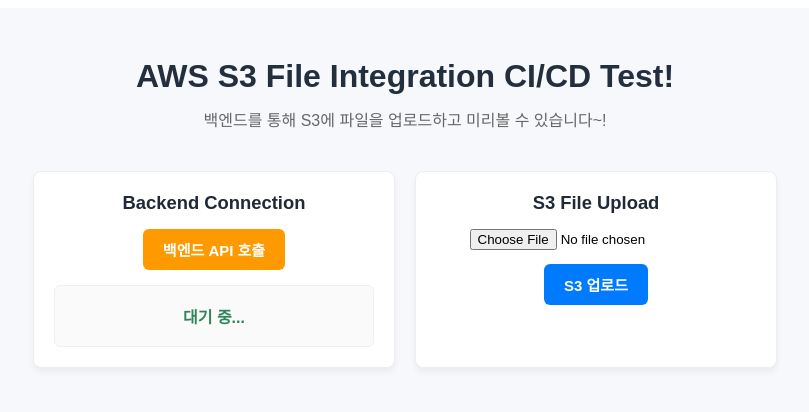
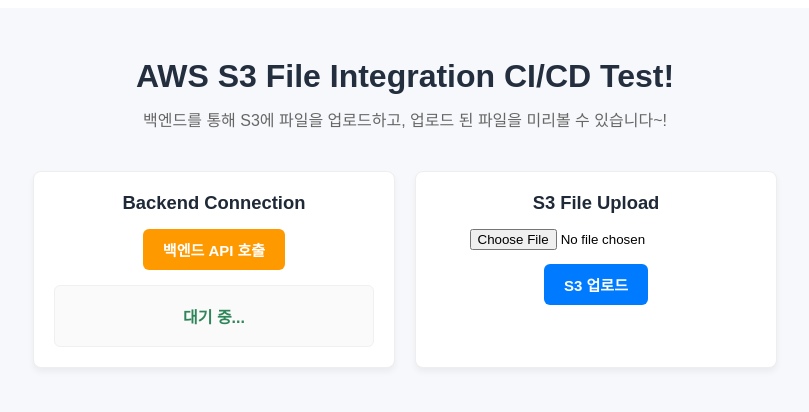
Before and after one commit to mmije0ng/Rookies_Terraform-k8s-FE, a React (Vite) app: page / in a window 1280 px wide. Shown: the top 412 px of the page, without its empty margins (235-1044 px from the left). Built offline with nearby package versions, Linux system fonts and the light colour scheme; no server answers.

Commit message:
test: update frontend copy for ArgoCD sync
- Changed header description text to trigger frontend deployment sync

```diff
--- a/src/App.tsx
+++ b/src/App.tsx
@@ -77,7 +77,7 @@
       <header style={headerStyle}>
         <h1 style={titleStyle}>AWS S3 File Integration CI/CD Test!</h1>
         <p style={descriptionStyle}>
-          백엔드를 통해 S3에 파일을 업로드하고 미리볼 수 있습니다~!
+          백엔드를 통해 S3에 파일을 업로드하고, 업로드 된 파일을 미리볼 수 있습니다~!
         </p>
       </header>
 
```
